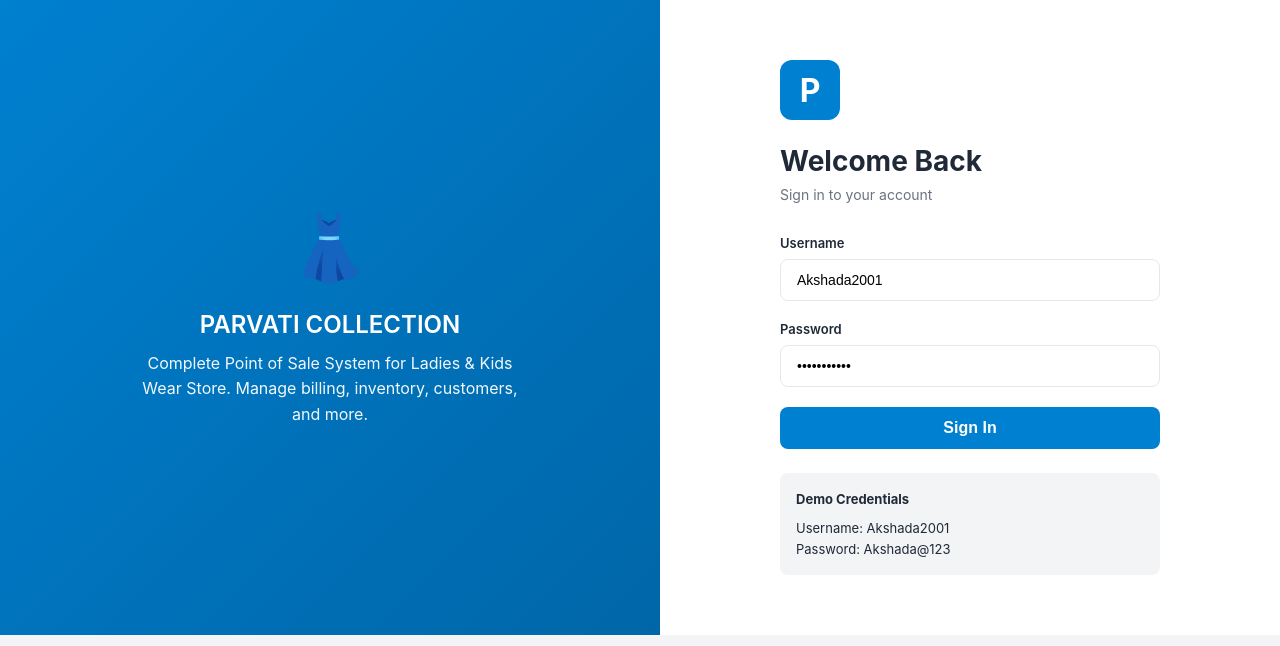
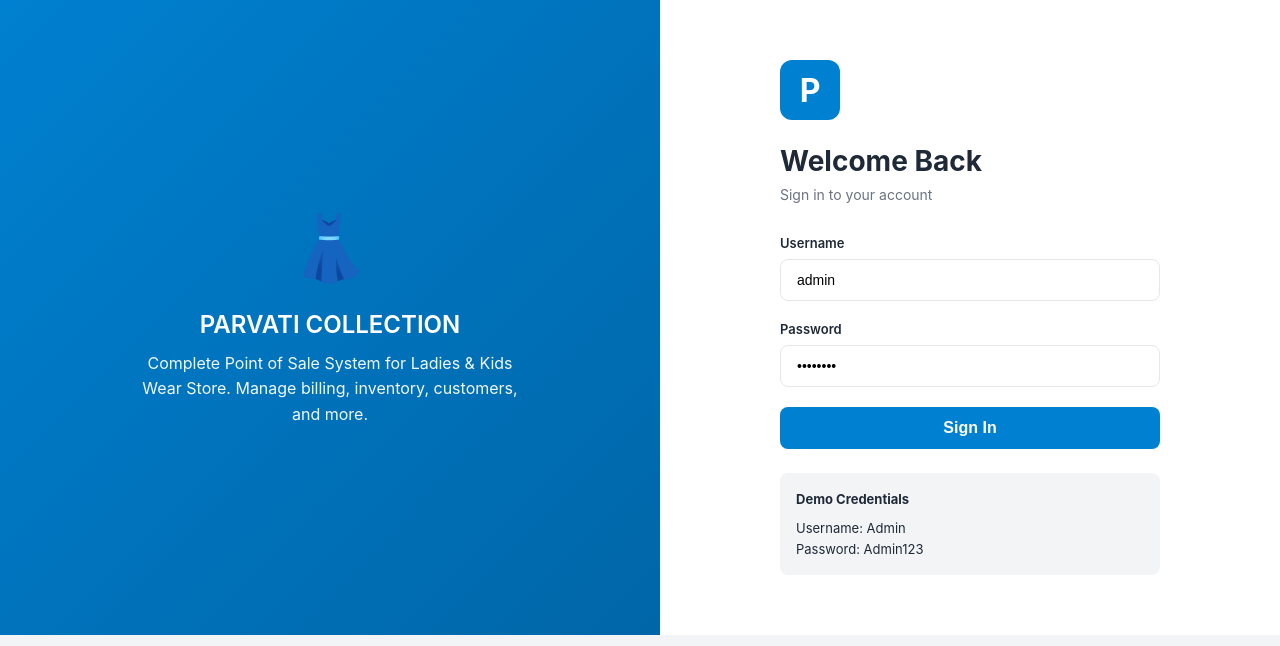
Before and after one commit to varpekrishna/kidswear-pos, a Flask app: page / in a window 1280 px wide. Shown: the top 646 px of the page. Run offline with Flask 3, Linux system fonts and the light colour scheme.

Commit message:
Update login credentials in index.html

```diff
--- a/KidsWearPOS/templates/index.html
+++ b/KidsWearPOS/templates/index.html
@@ -250,18 +250,18 @@
             <div class="login-subtitle">Sign in to your account</div>
             <div class="form-group">
                 <label class="form-label">Username</label>
-                <input type="text" class="form-input" id="loginUsername" value="Akshada2001" placeholder="Enter username">
+                <input type="text" class="form-input" id="loginUsername" value="admin" placeholder="Enter username">
             </div>
             <div class="form-group">
                 <label class="form-label">Password</label>
-                <input type="password" class="form-input" id="loginPassword" value="Akshada@123" placeholder="Enter password">
+                <input type="password" class="form-input" id="loginPassword" value="admin123" placeholder="Enter password">
             </div>
             <button class="login-btn" onclick="doLogin()">Sign In</button>
             <div class="login-error" id="loginError"></div>
             <div class="demo-credentials">
                 <strong>Demo Credentials</strong>
-                Username: Akshada2001<br>
-                Password: Akshada@123
+                Username: Admin<br>
+                Password: Admin123
             </div>
         </div>
     </div>
```
